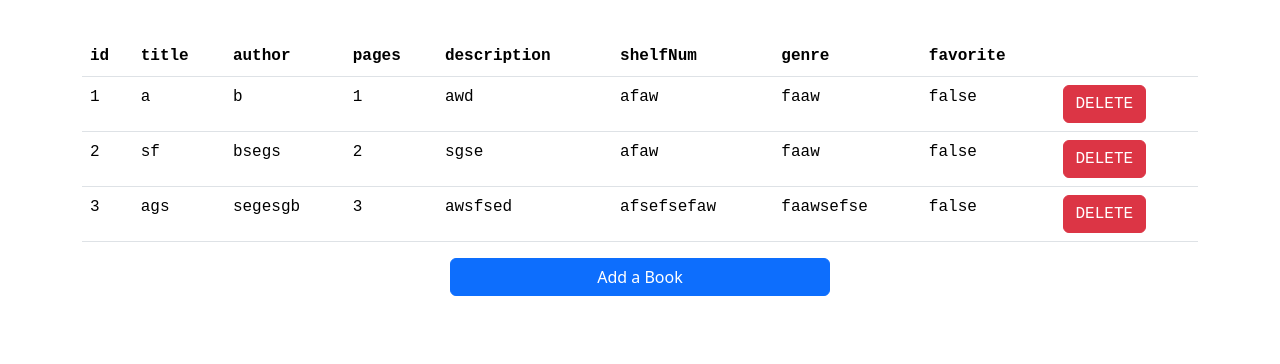
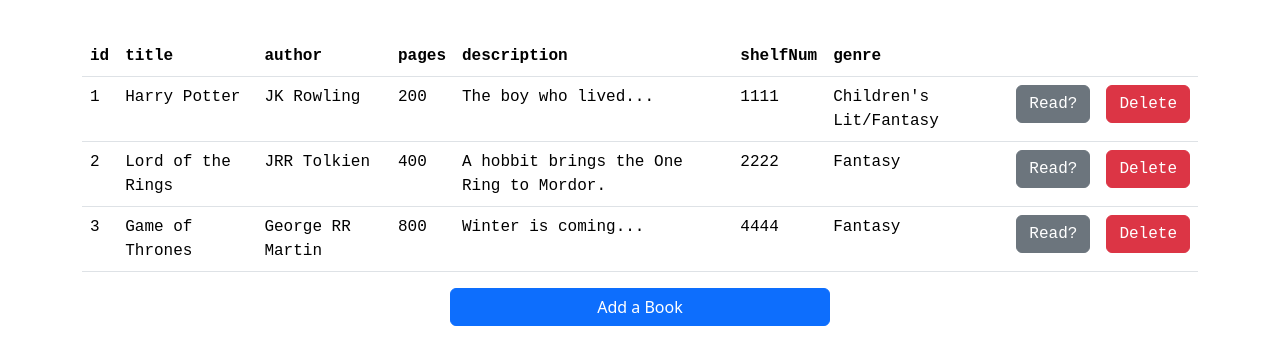
Before and after one commit to vlaugh1in/library-app, a website: page client/index.html in a window 1280 px wide. Shown: the part 58-422 px from the top of the page. Drawn offline with nearby package versions, Linux system fonts and the light colour scheme.

Commit message:
added read button

```diff
--- a/client/index.js
+++ b/client/index.js
@@ -1,4 +1,4 @@
-function Book(id, title, author, pages, description, shelfNum, genre, favorite, deleted){
+function Book(id, title, author, pages, description, shelfNum, genre, read, deleted){
   this.id = id;
   this.title = title;
   this.author = author;
@@ -6,7 +6,7 @@
   this.description = description;
   this.shelfNum = shelfNum;
   this.genre = genre;
-  this.favorite = favorite;
+  this.read = read;
   this.deleted = false;
 }
 
@@ -20,7 +20,7 @@
 
   // List Header names onto the table
   for(let i=0; i< headerArray.length; i++){
-    if (headerArray[i] == 'deleted'){
+    if (headerArray[i] == 'deleted' || headerArray[i] == 'read' ){
       header = document.createElement("th");
     }else{
       header = document.createElement("th");
@@ -32,49 +32,64 @@
   }
   thead.appendChild(row);
 
-  // List Books onto the table using 2 for loops. First loop adds book values into another array, the second lists out the new array (using addBookToLibrary)
   for (let j = 0; j < array.length; j++){
-    addBookToLibrary(array[j]);
+    //lists out each book in the library array
+    listBook(array[j]);
   }
 }
 
-function addBookToLibrary(book){
+function listBook(book){
   const bookArray = Object.values(book);
   const tbody = document.getElementById("list-body");
   const deleteBtn = document.createElement("button");
+  const readBtn = document.createElement("button");
 
   //grab the id of the book from the object in order to create button and row ids
-  let bookID = "book-" + bookArray[0];
+  let deleteBtnID = "delete-btn-" + book.id;
+  let readBtnID = "read-btn-" + book.id;
   let cell = document.createElement("td");
   let row = document.createElement("tr");
-  deleteBtn.id = bookID;
+
+  // create delete btn
+  deleteBtn.id = deleteBtnID;
   deleteBtn.className = "btn btn-danger";
-  deleteBtn.onclick = function(){ delete_book(bookID)};
-  deleteBtn.innerText = "DELETE";
+  deleteBtn.onclick = function(){ delete_book(book)};
+  deleteBtn.innerText = "Delete";
 
-  row.id = bookID;
+  //create read btn
+  readBtn.id = readBtnID;
+  readBtn.className = "btn btn-secondary";
+  readBtn.onclick = function(){ read_book(book)};
+  readBtn.innerText = "Read?";
+
+  row.id = "row-"+ bookArray[0];
 
   // List each column for book
   for(let k = 0; k < bookArray.length; k++){
     let cellText = document.createTextNode(bookArray[k]);
     cell = document.createElement("td");
     if (Object.keys(book)[k] == 'deleted'){
+      cell.appendChild(deleteBtn);
+      cellText = document.createTextNode("");
+    } else if (Object.keys(book)[k] == 'read'){
+      cell.appendChild(readBtn);
       cellText = document.createTextNode("");
     }
       cell.appendChild(cellText);
       row.appendChild(cell);
   }
-  cell.appendChild(deleteBtn);
+
   row.appendChild(cell);
   tbody.appendChild(row);
 }
 
-function delete_book(id){
+function delete_book(book){
+  let updateMsg = document.getElementById("update-text");
   //grab row
-  const bookRow = document.getElementById(id);
+  const bookRow = document.getElementById("row-"+book.id);
   const bookName = bookRow.childNodes[1].textContent;
   bookRow.parentElement.removeChild(bookRow);
-  alert(bookName+" was deleted.");
+  updateMsg.innerText = bookName+" was deleted.";
 }
 
 function add_book(event){
@@ -90,7 +105,7 @@
   let desc = document.getElementById("book-desc");
   let shelf = document.getElementById("book-shelf");
   let genre = document.getElementById("book-genre");
-  let favorite = false;
+  let read = false;
   let updateMsg = document.getElementById("update-text");
   let errorMsg = document.getElementById("error-text");
   errorMsg.innerText = "";
@@ -100,8 +115,8 @@
     errorMsg.innerText = "Fields need to have text to submit!";
   } else{
     let myModal = document.getElementById("bookModal");
-    let book = new Book(array.length+1, title.value, author.value, pages.value, desc.value, shelf.value, genre.value, favorite);
-    addBookToLibrary(book);
+    let book = new Book(array.length+1, title.value, author.value, pages.value, desc.value, shelf.value, genre.value, read);
+    listBook(book);
     array.push(book);
     addBookForm.reset();
     updateMsg.innerText = "New book "+book.title+" has been submitted!";
@@ -112,13 +127,25 @@
 
 }
 
+
+function read_book(book){
+  let updateMsg = document.getElementById("update-text");
+  //grab row
+  const bookRow = document.getElementById("row-"+book.id);
+  const readBtn = document.getElementById("read-btn-"+book.id);
+  const bookName = bookRow.childNodes[1].textContent;
+  readBtn.parentElement.removeChild(readBtn);
+  updateMsg.innerText = bookName+" was read.";
+
+}
+
 const myLibrary = [];
 let addBookForm = document.getElementById('addBookForm');
 
 // Just some example books
-const book1 = new Book(1, "a","b",1,"awd","afaw","faaw", false, false);
-const book2 = new Book(2, "sf","bsegs",2,"sgse","afaw","faaw", false, false);
-const book3 = new Book(3, "ags","segesgb",3,"awsfsed","afsefsefaw","faawsefse", false, false);
+const book1 = new Book(1, "Harry Potter","JK Rowling",200,"The boy who lived...","1111","Children's Lit/Fantasy", false, false);
+const book2 = new Book(2, "Lord of the Rings","JRR Tolkien",400,"A hobbit brings the One Ring to Mordor.","2222","Fantasy", false, false);
+const book3 = new Book(3, "Game of Thrones","George RR Martin",800,"Winter is coming...","4444","Fantasy", false, false);
 
 myLibrary.push(book1);
 myLibrary.push(book2);
```
Also changed, not shown: client/index.html (+1 -5 lines).
